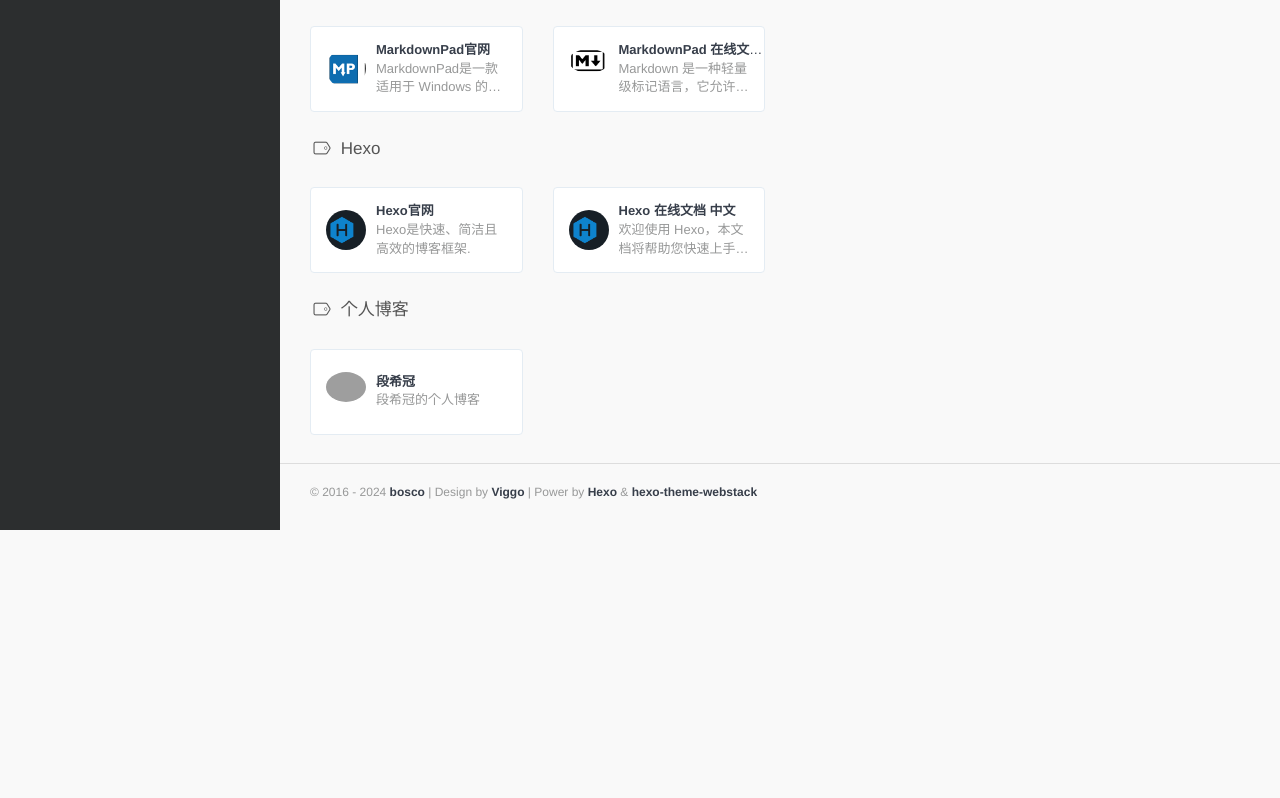
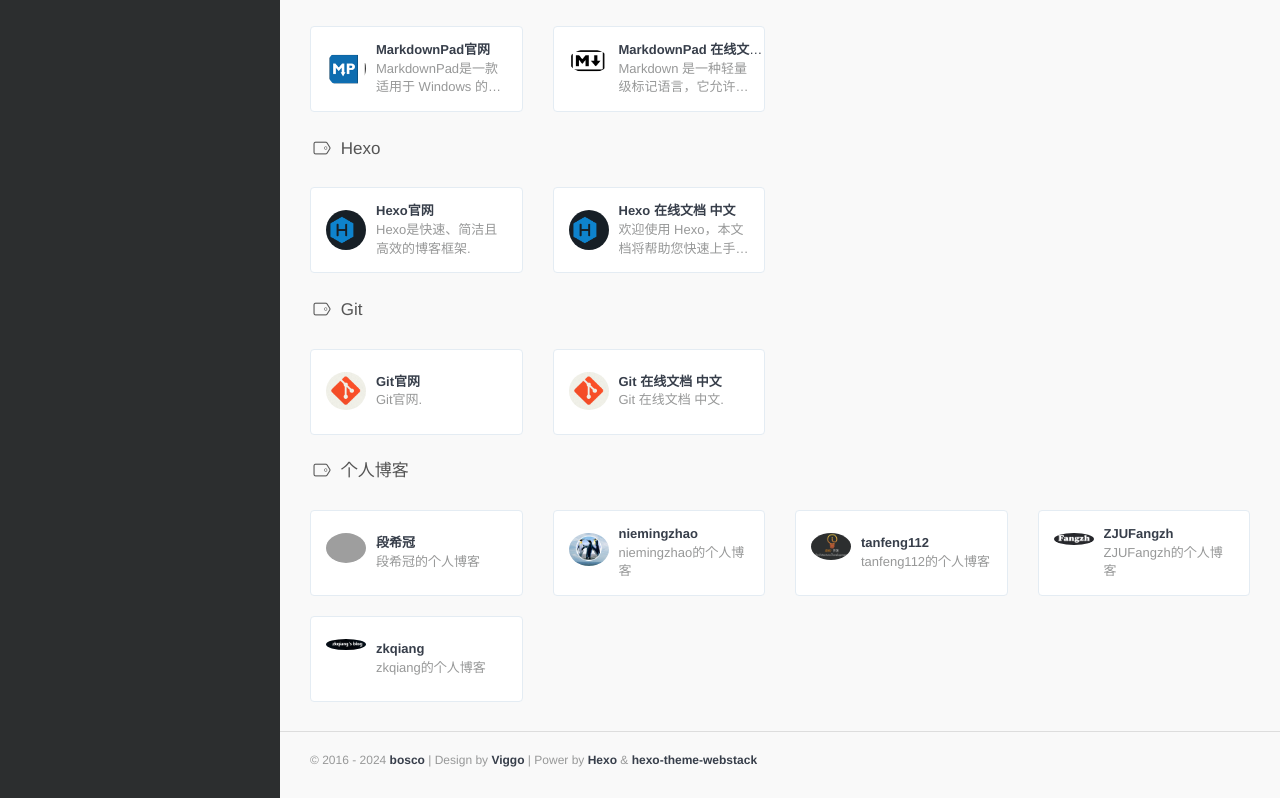
Before and after one commit to duanzhiqiu1990/duanzhiqiu1990.github.io, a plain HTML site: page index.html in a window 1280 px wide. Shown: the part 1320-2118 px from the top of the page. Before the commit the page ends 1850 px from the top, so only its background shows below. Drawn offline with nearby package versions, Linux system fonts and the light colour scheme; some packages are replaced by stand-ins of ours; grey boxes are pictures that could not be loaded; a script that the page names is missing.

Commit message:
Site updated: 2024-11-14 17:59:05

```diff
--- a/index.html
+++ b/index.html
@@ -138,7 +138,7 @@
 
         <a class="fas fa-angle-down" style="cursor: pointer;">
 
-            <i class="fas fa-tools"></i>
+            <i class="fa-heart"></i>
             <span class="title">IT URL</span>
           </a>
 
@@ -169,6 +169,13 @@
               <a href="#Hexo" class="smooth">
                 <i class="fas fa-blog"></i>
                 <span class="title">Hexo</span>
+              </a>
+            </li>
+
+            <li>
+              <a href="#Git" class="smooth">
+                <i class="fas fa-blog"></i>
+                <span class="title">Git</span>
               </a>
             </li>
 
@@ -686,6 +693,48 @@
 
 
 
+    <h4 class="text-gray"><i class="linecons-tag" style="margin-right: 7px;" id="Git"></i>Git</h4>
+<div class="row">
+
+  <div class="col-sm-3">
+    <div class="xe-widget xe-conversations box2 label-info" onclick="window.open('https://git-scm.com/', '_blank')" data-toggle="tooltip" data-placement="bottom" title="" data-original-title="https://git-scm.com/">
+      <div class="xe-comment-entry">
+        <a class="xe-user-img">
+          <img data-src="/images/logos/git-scm.png" class="lozad img-circle" width="40">
+        </a>
+        <div class="xe-comment">
+          <a href="#" class="xe-user-name overflowClip_1">
+            <strong>Git官网</strong>
+          </a>
+          <p class="overflowClip_2">Git官网.</p>
+        </div>
+      </div>
+    </div>
+  </div>
+
+  <div class="col-sm-3">
+    <div class="xe-widget xe-conversations box2 label-info" onclick="window.open('https://git-scm.com/book/zh/v2', '_blank')" data-toggle="tooltip" data-placement="bottom" title="" data-original-title="https://git-scm.com/book/zh/v2">
+      <div class="xe-comment-entry">
+        <a class="xe-user-img">
+          <img data-src="/images/logos/git-scm.png" class="lozad img-circle" width="40">
+        </a>
+        <div class="xe-comment">
+          <a href="#" class="xe-user-name overflowClip_1">
+            <strong>Git 在线文档 中文</strong>
+          </a>
+          <p class="overflowClip_2">Git 在线文档 中文.</p>
+        </div>
+      </div>
+    </div>
+  </div>
+
+</div>
+<br />
+
+
+
+
+
 
 
 
@@ -704,6 +753,70 @@
             <strong>段希冠</strong>
           </a>
           <p class="overflowClip_2">段希冠的个人博客</p>
+        </div>
+      </div>
+    </div>
+  </div>
+
+  <div class="col-sm-3">
+    <div class="xe-widget xe-conversations box2 label-info" onclick="window.open('https://www.niemingzhao.top/', '_blank')" data-toggle="tooltip" data-placement="bottom" title="" data-original-title="https://www.niemingzhao.top/">
+      <div class="xe-comment-entry">
+        <a class="xe-user-img">
+          <img data-src="/images/logos/niemingzhao.png" class="lozad img-circle" width="40">
+        </a>
+        <div class="xe-comment">
+          <a href="#" class="xe-user-name overflowClip_1">
+            <strong>niemingzhao</strong>
+          </a>
+          <p class="overflowClip_2">niemingzhao的个人博客</p>
+        </div>
+      </div>
+    </div>
+  </div>
+
+  <div class="col-sm-3">
+    <div class="xe-widget xe-conversations box2 label-info" onclick="window.open('https://doc.istio.tech/', '_blank')" data-toggle="tooltip" data-placement="bottom" title="" data-original-title="https://doc.istio.tech/">
+      <div class="xe-comment-entry">
+        <a class="xe-user-img">
+          <img data-src="/images/logos/istio.png" class="lozad img-circle" width="40">
+        </a>
+        <div class="xe-comment">
+          <a href="#" class="xe-user-name overflowClip_1">
+            <strong>tanfeng112</strong>
+          </a>
+          <p class="overflowClip_2">tanfeng112的个人博客</p>
+        </div>
+      </div>
+    </div>
+  </div>
+
+  <div class="col-sm-3">
+    <div class="xe-widget xe-conversations box2 label-info" onclick="window.open('http://fangzh.top/', '_blank')" data-toggle="tooltip" data-placement="bottom" title="" data-original-title="http://fangzh.top/">
+      <div class="xe-comment-entry">
+        <a class="xe-user-img">
+          <img data-src="/images/logos/fangzh.png" class="lozad img-circle" width="40">
+        </a>
+        <div class="xe-comment">
+          <a href="#" class="xe-user-name overflowClip_1">
+            <strong>ZJUFangzh</strong>
+          </a>
+          <p class="overflowClip_2">ZJUFangzh的个人博客</p>
+        </div>
+      </div>
+    </div>
+  </div>
+
+  <div class="col-sm-3">
+    <div class="xe-widget xe-conversations box2 label-info" onclick="window.open('https://zkqiang.cn/', '_blank')" data-toggle="tooltip" data-placement="bottom" title="" data-original-title="https://zkqiang.cn/">
+      <div class="xe-comment-entry">
+        <a class="xe-user-img">
+          <img data-src="/images/logos/zkqiang.png" class="lozad img-circle" width="40">
+        </a>
+        <div class="xe-comment">
+          <a href="#" class="xe-user-name overflowClip_1">
+            <strong>zkqiang</strong>
+          </a>
+          <p class="overflowClip_2">zkqiang的个人博客</p>
         </div>
       </div>
     </div>
```
Also changed, not shown: archives/2024/11/index.html (+8 -1 lines), archives/2024/index.html (+8 -1 lines), archives/index.html (+8 -1 lines), images/banner/webstack_banner_cn.png (added), images/favicon/favicon_bak.png (added), images/logos/fangzh.png (added), images/logos/git-scm.png (added), images/logos/istio.png (added), images/logos/niemingzhao.png (added), images/logos/zkqiang.png (added), 2 other files.
